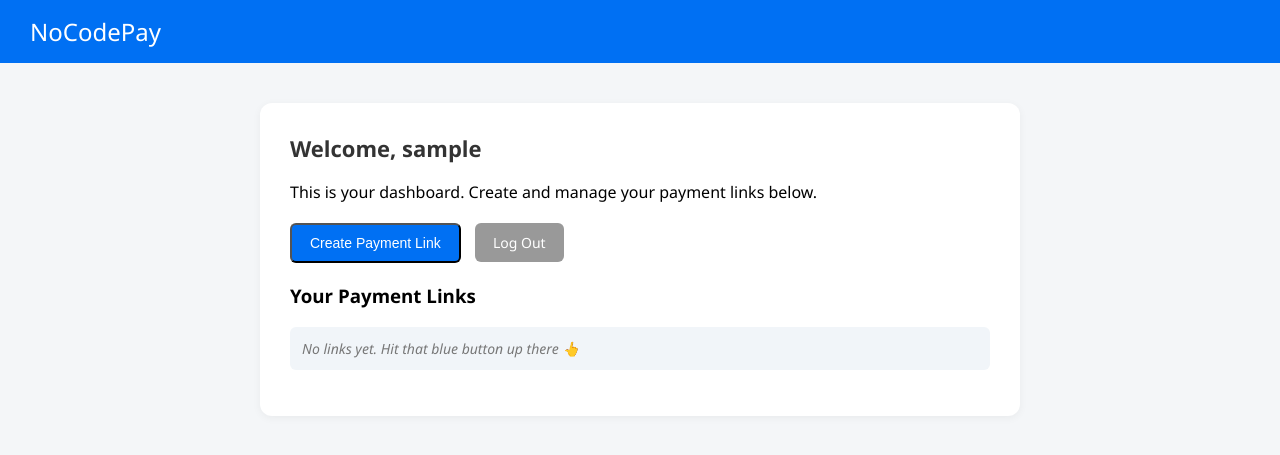
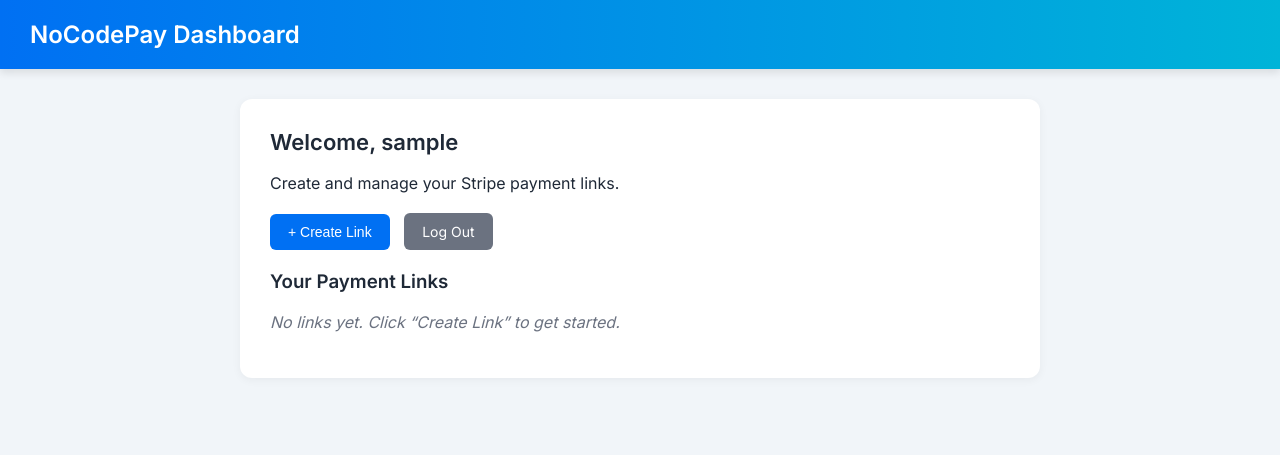
Before and after one commit to CODEREaDer24/Stripebridge, a Flask app: page /dashboard in a window 1280 px wide. Shown: the top 455 px of the page. Run offline with Flask 3, Linux system fonts and the light colour scheme; the visitor is signed in with stand-in values (Sample User, id 1); tables that the repository leaves empty hold one stand-in row (values such as "Sample post").

Commit message:
Update dashboard.html

```diff
--- a/templates/dashboard.html
+++ b/templates/dashboard.html
@@ -1,34 +1,51 @@
 <!DOCTYPE html>
-<html>
+<html lang="en">
 <head>
+  <meta charset="UTF-8" />
+  <meta name="viewport" content="width=device-width, initial-scale=1.0"/>
   <title>NoCodePay – Dashboard</title>
+  <link href="https://fonts.googleapis.com/css2?family=Inter:wght@400;600&display=swap" rel="stylesheet">
   <style>
+    :root {
+      --primary: #0070f3;
+      --bg: #f1f5f9;
+      --text: #1f2937;
+      --card: #ffffff;
+      --muted: #6b7280;
+    }
+
+    * {
+      box-sizing: border-box;
+    }
+
     body {
       margin: 0;
-      font-family: 'Segoe UI', sans-serif;
-      background-color: #f4f6f8;
+      font-family: 'Inter', sans-serif;
+      background-color: var(--bg);
+      color: var(--text);
     }
 
     header {
-      background-color: #0070f3;
-      padding: 15px 30px;
+      background: linear-gradient(to right, #0070f3, #00b4d8);
+      padding: 20px 30px;
       color: white;
       font-size: 24px;
+      font-weight: 600;
+      box-shadow: 0 4px 8px rgba(0, 0, 0, 0.1);
     }
 
     main {
-      max-width: 700px;
-      margin: 40px auto;
-      background: white;
+      max-width: 800px;
+      margin: 30px auto;
       padding: 30px;
+      background-color: var(--card);
       border-radius: 12px;
-      box-shadow: 0 2px 8px rgba(0,0,0,0.05);
+      box-shadow: 0 2px 10px rgba(0, 0, 0, 0.05);
     }
 
     h2 {
       margin-top: 0;
       font-size: 22px;
-      color: #333;
     }
 
     .buttons {
@@ -36,66 +53,77 @@
     }
 
     .button {
+      display: inline-block;
       padding: 10px 18px;
-      background: #0070f3;
+      background-color: var(--primary);
       color: white;
+      border: none;
+      border-radius: 6px;
       text-decoration: none;
-      border-radius: 6px;
+      font-size: 14px;
+      cursor: pointer;
       margin-right: 10px;
-      font-size: 14px;
     }
 
     .button.logout {
-      background: #999;
+      background-color: #6b7280;
     }
 
     ul {
+      list-style: none;
       padding-left: 0;
-      list-style: none;
     }
 
-    li.link-item {
-      background: #f1f5f9;
-      padding: 12px;
-      border-radius: 6px;
-      margin-bottom: 10px;
+    li.link-card {
       display: flex;
       justify-content: space-between;
       align-items: center;
+      background: #f9fafb;
+      padding: 15px 20px;
+      border-radius: 8px;
+      margin-bottom: 10px;
+      border-left: 5px solid var(--primary);
       font-size: 14px;
     }
 
     .copy-btn {
-      background: #0070f3;
+      background-color: var(--primary);
       color: white;
       border: none;
+      padding: 6px 10px;
       border-radius: 4px;
-      padding: 4px 8px;
       font-size: 12px;
       cursor: pointer;
     }
 
-    .copy-btn:hover {
-      background: #0055c1;
+    .empty {
+      color: var(--muted);
+      font-style: italic;
+      margin-top: 10px;
     }
 
-    .empty {
-      color: #777;
-      font-style: italic;
+    @media (max-width: 600px) {
+      main {
+        padding: 20px;
+      }
+      .button, .copy-btn {
+        font-size: 13px;
+        padding: 8px 14px;
+      }
     }
   </style>
 </head>
 <body>
 
-  <header>NoCodePay</header>
+  <header>NoCodePay Dashboard</header>
 
   <main>
     <h2>Welcome, {{ email }}</h2>
-    <p>This is your dashboard. Create and manage your payment links below.</p>
+    <p>Create and manage your Stripe payment links.</p>
 
     <div class="buttons">
       <form action="/create_link" method="post" style="display:inline;">
-        <button type="submit" class="button">Create Payment Link</button>
+        <button type="submit" class="button">+ Create Link</button>
       </form>
       <a href="/logout" class="button logout">Log Out</a>
     </div>
@@ -103,12 +131,12 @@
     <h3>Your Payment Links</h3>
     <ul>
       {% for link in links %}
-        <li class="link-item">
+        <li class="link-card">
           <a href="{{ link['url'] }}" target="_blank">{{ link['url'] }}</a>
           <button class="copy-btn" onclick="navigator.clipboard.writeText('{{ link['url'] }}')">Copy</button>
         </li>
       {% else %}
-        <li class="link-item empty">No links yet. Hit that blue button up there 👆</li>
+        <p class="empty">No links yet. Click “Create Link” to get started.</p>
       {% endfor %}
     </ul>
   </main>
```
